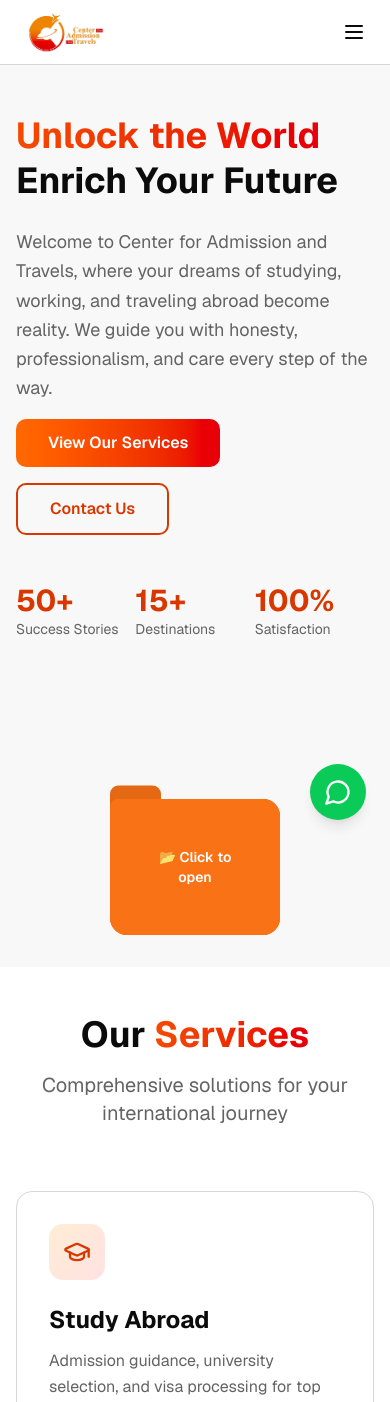
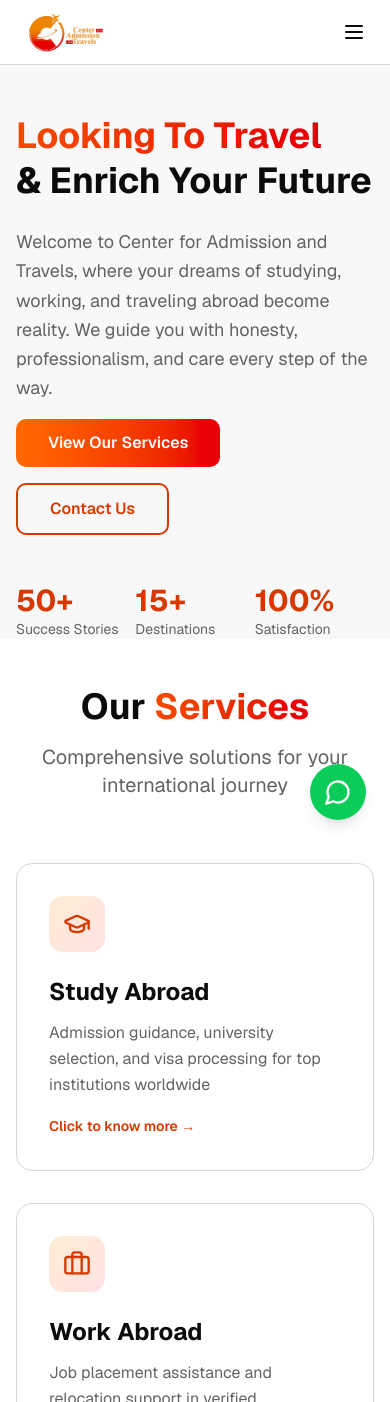
Before and after one commit to heisck/center-for-admission-and-travels, a Next.js app: page / in a window 390 px wide. Shown: the top 1402 px of the page. Built offline with nearby package versions, Linux system fonts and the light colour scheme.

Commit message:
minor improvement

```diff
--- a/components/Folder.tsx
+++ /dev/null
@@ -1,165 +0,0 @@
-import React, { useState } from 'react';
-
-interface FolderProps {
-  color?: string;
-  size?: number;
-  items?: React.ReactNode[];
-  className?: string;
-}
-
-const darkenColor = (hex: string, percent: number): string => {
-  let color = hex.startsWith('#') ? hex.slice(1) : hex;
-  if (color.length === 3) {
-    color = color
-      .split('')
-      .map(c => c + c)
-      .join('');
-  }
-  const num = parseInt(color, 16);
-  let r = (num >> 16) & 0xff;
-  let g = (num >> 8) & 0xff;
-  let b = num & 0xff;
-  r = Math.max(0, Math.min(255, Math.floor(r * (1 - percent))));
-  g = Math.max(0, Math.min(255, Math.floor(g * (1 - percent))));
-  b = Math.max(0, Math.min(255, Math.floor(b * (1 - percent))));
-  return '#' + ((1 << 24) + (r << 16) + (g << 8) + b).toString(16).slice(1).toUpperCase();
-};
-
-const Folder: React.FC<FolderProps> = ({ color = '#5227FF', size = 1, items = [], className = '' }) => {
-  const maxItems = 3;
-  const papers = items.slice(0, maxItems);
-  while (papers.length < maxItems) {
-    papers.push(null);
-  }
-
-  const [open, setOpen] = useState(false);
-  const [paperOffsets, setPaperOffsets] = useState<{ x: number; y: number }[]>(
-    Array.from({ length: maxItems }, () => ({ x: 0, y: 0 }))
-  );
-
-  const folderBackColor = darkenColor(color, 0.08);
-  const paper1 = darkenColor('#ffffff', 0.1);
-  const paper2 = darkenColor('#ffffff', 0.05);
-  const paper3 = '#ffffff';
-
-  const handleClick = () => {
-    setOpen(prev => !prev);
-    if (open) {
-      setPaperOffsets(Array.from({ length: maxItems }, () => ({ x: 0, y: 0 })));
-    }
-  };
-
-  const handlePaperMouseMove = (e: React.MouseEvent<HTMLDivElement, MouseEvent>, index: number) => {
-    if (!open) return;
-    const rect = e.currentTarget.getBoundingClientRect();
-    const centerX = rect.left + rect.width / 2;
-    const centerY = rect.top + rect.height / 2;
-    const offsetX = (e.clientX - centerX) * 0.15;
-    const offsetY = (e.clientY - centerY) * 0.15;
-    setPaperOffsets(prev => {
-      const newOffsets = [...prev];
-      newOffsets[index] = { x: offsetX, y: offsetY };
-      return newOffsets;
-    });
-  };
-
-  const handlePaperMouseLeave = (e: React.MouseEvent<HTMLDivElement, MouseEvent>, index: number) => {
-    setPaperOffsets(prev => {
-      const newOffsets = [...prev];
-      newOffsets[index] = { x: 0, y: 0 };
-      return newOffsets;
-    });
-  };
-
-  const folderStyle: React.CSSProperties = {
-    '--folder-color': color,
-    '--folder-back-color': folderBackColor,
-    '--paper-1': paper1,
-    '--paper-2': paper2,
-    '--paper-3': paper3
-  } as React.CSSProperties;
-
-  const scaleStyle = { transform: `scale(${size})` };
-
-  const getOpenTransform = (index: number) => {
-    if (index === 0) return 'translate(-120%, -70%) rotate(-15deg)';
-    if (index === 1) return 'translate(10%, -70%) rotate(15deg)';
-    if (index === 2) return 'translate(-50%, -100%) rotate(5deg)';
-    return '';
-  };
-
-  return (
-    <div style={scaleStyle} className={className}>
-      <div
-        className={`group relative transition-all duration-200 ease-in cursor-pointer ${
-          !open ? 'hover:-translate-y-2' : ''
-        }`}
-        style={{
-          ...folderStyle,
-          transform: open ? 'translateY(-8px)' : undefined
-        }}
-        onClick={handleClick}
-      >
-        <div
-          className="relative w-[100px] h-[80px] rounded-tl-0 rounded-tr-[10px] rounded-br-[10px] rounded-bl-[10px]"
-          style={{ backgroundColor: folderBackColor }}
-        >
-          <span
-            className="absolute z-0 bottom-[98%] left-0 w-[30px] h-[10px] rounded-tl-[5px] rounded-tr-[5px] rounded-bl-0 rounded-br-0"
-            style={{ backgroundColor: folderBackColor }}
-          ></span>
-          {papers.map((item, i) => {
-            let sizeClasses = '';
-            if (i === 0) sizeClasses = open ? 'w-[70%] h-[80%]' : 'w-[70%] h-[80%]';
-            if (i === 1) sizeClasses = open ? 'w-[80%] h-[80%]' : 'w-[80%] h-[70%]';
-            if (i === 2) sizeClasses = open ? 'w-[90%] h-[80%]' : 'w-[90%] h-[60%]';
-
-            const transformStyle = open
-              ? `${getOpenTransform(i)} translate(${paperOffsets[i].x}px, ${paperOffsets[i].y}px)`
-              : undefined;
-
-            return (
-              <div
-                key={i}
-                onMouseMove={e => handlePaperMouseMove(e, i)}
-                onMouseLeave={e => handlePaperMouseLeave(e, i)}
-                className={`absolute z-20 bottom-[10%] left-1/2 transition-all duration-300 ease-in-out ${
-                  !open ? 'transform -translate-x-1/2 translate-y-[10%] group-hover:translate-y-0' : 'hover:scale-110'
-                } ${sizeClasses}`}
-                style={{
-                  ...(!open ? {} : { transform: transformStyle }),
-                  backgroundColor: i === 0 ? paper1 : i === 1 ? paper2 : paper3,
-                  borderRadius: '10px'
-                }}
-              >
-                {item}
-              </div>
-            );
-          })}
-          <div
-            className={`absolute z-30 w-full h-full origin-bottom transition-all duration-300 ease-in-out ${
-              !open ? 'group-hover:[transform:skew(15deg)_scaleY(0.6)]' : ''
-            }`}
-            style={{
-              backgroundColor: color,
-              borderRadius: '5px 10px 10px 10px',
-              ...(open && { transform: 'skew(15deg) scaleY(0.6)' })
-            }}
-          ></div>
-          <div
-            className={`absolute z-30 w-full h-full origin-bottom transition-all duration-300 ease-in-out ${
-              !open ? 'group-hover:[transform:skew(-15deg)_scaleY(0.6)]' : ''
-            }`}
-            style={{
-              backgroundColor: color,
-              borderRadius: '5px 10px 10px 10px',
-              ...(open && { transform: 'skew(-15deg) scaleY(0.6)' })
-            }}
-          ></div>
-        </div>
-      </div>
-    </div>
-  );
-};
-
-export default Folder;
--- a/components/hero-section.tsx
+++ b/components/hero-section.tsx
@@ -5,7 +5,7 @@ import { useEffect, useState } from 'react'
 //import Image from "next/image"
 import Masonry from './Masonry'
 // import Stack from './Stack'
-import Folder from './Folder'
+
 
 
 const images = [
@@ -54,22 +54,56 @@ const items = [
 
 ];
 export default function HeroSection() {
+  const [isMounted, setIsMounted] = useState(false)
+  const [isLarge, setIsLarge] = useState(false)
+
+  useEffect(() => {
+    setIsMounted(true)
+    const mq = window.matchMedia('(min-width:768px)')
+    const handler = (e: MediaQueryListEvent) => setIsLarge(e.matches)
+    setIsLarge(mq.matches)
+    if (mq.addEventListener) mq.addEventListener('change', handler)
+    else mq.addListener(handler as any)
+    return () => {
+      if (mq.removeEventListener) mq.removeEventListener('change', handler)
+      else mq.removeListener(handler as any)
+    }
+  }, [])
+
   return (
-    <section className="relative overflow-hidden pt-12 md:pt-32 md:pb-48">
+    <section className="relative overflow-hidden pt-12 md:pt-22 lg:py-32 md:pb-22">
       {/* Background gradient */}
-      <div className="absolute inset-0 bg-gradient-to-br from-orange-50 via-white to-red-50 -z-10"></div>
+      <div className="absolute inset-0 bg-gradient-to-br from-orange-50 via-white to-red-50 -z-20"></div>
 
       <div className="max-w-7xl mx-auto px-4 sm:px-6 lg:px-8">
         <div className="grid md:grid-cols-2 gap-12 items-center">
           {/* Left Content */}
-          <div className="md:space-y-8 space-y-4 animate-fade-in">
-            <div>
+          <div className="relative overflow-hidden md:space-y-8 space-y-4 animate-fade-in">
+            {/* Small screens: Masonry background for the hero content (behind text) */}
+            {isMounted && !isLarge && (
+              <div className="absolute inset-0 -z-10 pointer-events-none md:hidden rounded-2xl overflow-hidden">
+                <div className="absolute inset-0 opacity-60 filter blur-md">
+                  <Masonry
+                    items={[items[0]]}
+                    ease="power3.out"
+                    duration={0.6}
+                    stagger={0}
+                    animateFrom="center"
+                    scaleOnHover={false}
+                    hoverScale={1}
+                    blurToFocus={false}
+                    colorShiftOnHover={false}
+                  />
+                </div>
+              </div>
+            )}
+            <div className="relative z-10">
               <h1 className="text-4xl sm:text-5xl md:text-6xl font-bold leading-tight mb-4">
                 <span className="bg-gradient-to-r from-orange-600 to-red-600 bg-clip-text text-transparent">
-                  Unlock the World
+                  Looking To Travel
                 </span>
                 <br />
-                <span className="text-foreground">Enrich Your Future</span>
+                <span className="text-foreground">& Enrich Your Future</span>
               </h1>
               <p className="text-lg text-muted-foreground mt-6 leading-relaxed">
                 Welcome to Center for Admission and Travels, where your dreams of studying, working, and traveling
@@ -77,7 +111,7 @@ export default function HeroSection() {
               </p>
             </div>
 
-            <div className="flex gap-4 flex-wrap">
+            <div className="relative z-10 flex gap-4 flex-wrap">
               <a
                 href="#services"
                 className="px-8 py-3 bg-gradient-to-r from-orange-500 to-red-600 text-white rounded-lg font-semibold hover:shadow-xl transition transform hover:scale-105"
@@ -93,7 +127,7 @@ export default function HeroSection() {
             </div>
 
             {/* Stats */}
-            <div className="grid grid-cols-3 md:gap-6 pt-8">
+            <div className="relative z-10 grid grid-cols-3 md:gap-6 pt-8">
               <div>
                 <div className="text-3xl font-bold text-primary">50+</div>
                 <p className="text-sm text-muted-foreground">Success Stories</p>
@@ -109,13 +143,10 @@ export default function HeroSection() {
             </div>
           </div>
 
-          {/* Right Image */}
-          <div className="relative h-70 md:h-full stack-div">
-            <div className="absolute inset-0 bg-transparent rounded-3xl "></div>
-            <div className="relative bg-transparent rounded-3xl ">
-              <div className="relative flex items-center pt-20 md:pt-0 justify-center h-70 md:h-96 rounded-2xl ">
-                <ResponsiveChooser images={images} items={items} />
-              </div>
+          {/* Right Image - Only on desktop */}
+          <div className="hidden md:flex relative h-full">
+            <div className="relative w-full h-96 rounded-2xl ">
+              <ResponsiveChooser images={images} items={items} isMounted={isMounted} isLarge={isLarge} />
             </div>
           </div>
         </div>
@@ -124,43 +155,14 @@ export default function HeroSection() {
   )
 }
 
-function ResponsiveChooser({ images, items }: { images: { id: number; img: string }[]; items: any[] }) {
-  const [isLarge, setIsLarge] = useState(false)
-  const [isMounted, setIsMounted] = useState(false)
+function ResponsiveChooser({ images, items, isMounted, isLarge }: { images: { id: number; img: string }[]; items: any[]; isMounted: boolean; isLarge: boolean }) {
   const [isOpen, setIsOpen] = useState(false)
 
-  useEffect(() => {
-    setIsMounted(true)
-    const mq = window.matchMedia('(min-width:768px)')
-    const handler = (e: MediaQueryListEvent) => setIsLarge(e.matches)
-    setIsLarge(mq.matches)
-    if (mq.addEventListener) mq.addEventListener('change', handler)
-    else mq.addListener(handler as any)
-    return () => {
-      if (mq.removeEventListener) mq.removeEventListener('change', handler)
-      else mq.removeListener(handler as any)
-    }
-  }, [])
-  // On first render (SSR), default to Stack to avoid null content
-  const shouldRenderMasonry = isMounted && isLarge
+  // Only render something here on large screens. For SSR and small screens return null so
+  // the Masonry background placed in the left content handles the small-screen visuals.
+  if (!isMounted) return null
 
-  if (isMounted === false) {
-    // SSR render: default to Stack
-    return (
-      <div style={{ height: '600px', position: 'relative', display: 'flex', alignItems: 'center', justifyContent: 'center' }}>
-        <Folder
-          size={1.7}
-          color="#F97316"
-          className="custom-folder"
-          items={images.slice(0, 3).map(img => (
-            <img key={img.id} src={img.img} alt={`hero-${img.id}`} className="w-full h-full rounded-sm object-cover" />
-          ))}
-        />
-      </div>
-    )
-  }
-
-  if (shouldRenderMasonry) {
+  if (isLarge) {
     return (
       <Masonry
         items={items}
@@ -176,21 +178,5 @@ function ResponsiveChooser({ images, items }: { images: { id: number; img: strin
     )
   }
 
-  return (
-    <div style={{ height: '600px', position: 'relative', display: 'flex', flexDirection: 'column', alignItems: 'center', justifyContent: 'center', gap: '1rem' }}>
-      <div onClick={() => setIsOpen(!isOpen)} style={{ cursor: 'pointer' }}>
-        <Folder
-          size={1.7}
-          color="#F97316"
-          className="custom-folder"
-          items={images.slice(0, 3).map(img => (
-            <img key={img.id} src={img.img} alt={`hero-${img.id}`} className="w-full h-full rounded-sm object-cover" />
-          ))}
-        />
-      </div>
-      <div className="absolute  text-center text-sm font-semibold text-white transition-all duration-300">
-        {isOpen ? '📂 Click to collapse' : '📂 Click to open'}
-      </div>
-    </div>
-  )
+  return null
 }
```
